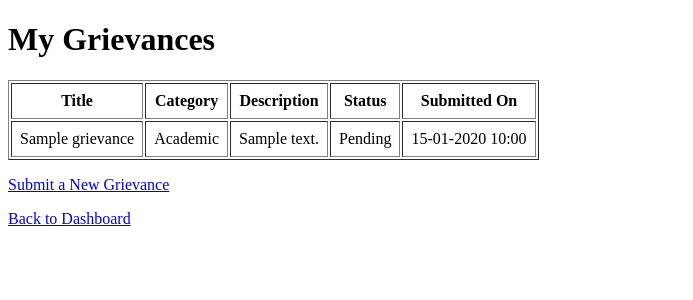
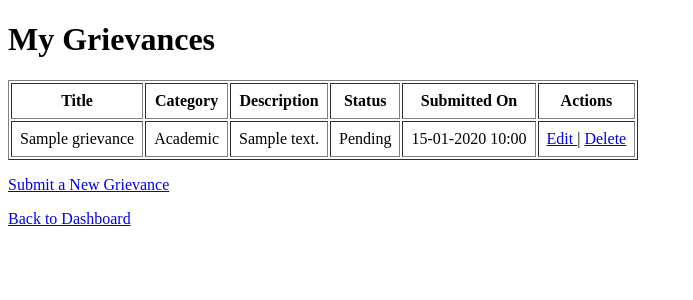
Before and after one commit to joann16082006/CampusCare, a Django app: page /grievances/my-grievances/ in a window 1280 px wide. Shown: the top 300 px of the page, without its empty margins (0-693 px from the left). Run offline with Django 5.2, Linux system fonts and the light colour scheme; a user stored in the database is signed in; tables that the repository leaves empty hold one stand-in row (values such as "Sample post").

Commit message:
Complete grievance CRUD operations

```diff
--- a/grievances/templates/grievances/my_grievances.html
+++ b/grievances/templates/grievances/my_grievances.html
@@ -1,3 +1,4 @@
+
 <!DOCTYPE html>
 <html>
 <head>
@@ -14,7 +15,9 @@
                 <th>Description</th>
                 <th>Status</th>
                 <th>Submitted On</th>
+                <th>Actions</th>
             </tr>
+
             {% for grievance in grievances %}
                 <tr>
                     <td>{{ grievance.title }}</td>
@@ -22,6 +25,18 @@
                     <td>{{ grievance.description }}</td>
                     <td>{{ grievance.get_status_display }}</td>
                     <td>{{ grievance.created_at|date:"d-m-Y H:i" }}</td>
+
+                    <td>
+                        <a href="{% url 'edit_grievance' grievance.pk %}">
+                            Edit
+                        </a>
+
+                        |
+
+                        <a href="{% url 'delete_grievance' grievance.pk %}">
+                            Delete
+                        </a>
+                    </td>
                 </tr>
             {% endfor %}
         </table>
@@ -29,7 +44,16 @@
         <p>You have not submitted any grievances yet.</p>
     {% endif %}
 
-    <p><a href="{% url 'submit_grievance' %}">Submit a New Grievance</a></p>
-    <p><a href="{% url 'dashboard' %}">Back to Dashboard</a></p>
+    <p>
+        <a href="{% url 'submit_grievance' %}">
+            Submit a New Grievance
+        </a>
+    </p>
+
+    <p>
+        <a href="{% url 'dashboard' %}">
+            Back to Dashboard
+        </a>
+    </p>
 </body>
 </html>
--- a/grievances/urls.py
+++ b/grievances/urls.py
@@ -1,7 +1,20 @@
+
 from django.urls import path
 from . import views
 
 urlpatterns = [
     path('submit/', views.submit_grievance, name='submit_grievance'),
     path('my-grievances/', views.my_grievances, name='my_grievances'),
+
+    path(
+        'edit/<int:pk>/',
+        views.edit_grievance,
+        name='edit_grievance'
+    ),
+
+    path(
+        'delete/<int:pk>/',
+        views.delete_grievance,
+        name='delete_grievance'
+    ),
 ]
--- a/grievances/views.py
+++ b/grievances/views.py
@@ -1,4 +1,5 @@
-from django.shortcuts import render, redirect
+
+from django.shortcuts import render, redirect, get_object_or_404
 from .forms import GrievanceForm
 from .models import Grievance
 from accounts.decorators import role_required
@@ -35,3 +36,52 @@ def my_grievances(request):
         'grievances/my_grievances.html',
         {'grievances': grievances}
     )
+
+
+@role_required('STUDENT')
+def edit_grievance(request, pk):
+    grievance = get_object_or_404(
+        Grievance,
+        pk=pk,
+        student=request.user
+    )
+
+    if request.method == 'POST':
+        form = GrievanceForm(
+            request.POST,
+            instance=grievance
+        )
+
+        if form.is_valid():
+            form.save()
+            return redirect('my_grievances')
+    else:
+        form = GrievanceForm(instance=grievance)
+
+    return render(
+        request,
+        'grievances/edit_grievance.html',
+        {
+            'form': form,
+            'grievance': grievance
+        }
+    )
+
+
+@role_required('STUDENT')
+def delete_grievance(request, pk):
+    grievance = get_object_or_404(
+        Grievance,
+        pk=pk,
+        student=request.user
+    )
+
+    if request.method == 'POST':
+        grievance.delete()
+        return redirect('my_grievances')
+
+    return render(
+        request,
+        'grievances/delete_grievance.html',
+        {'grievance': grievance}
+    )
```
Also changed, not shown: grievances/templates/grievances/delete_grievance.html (added, +19 -0 lines), grievances/templates/grievances/edit_grievance.html (added, +18 -0 lines).
